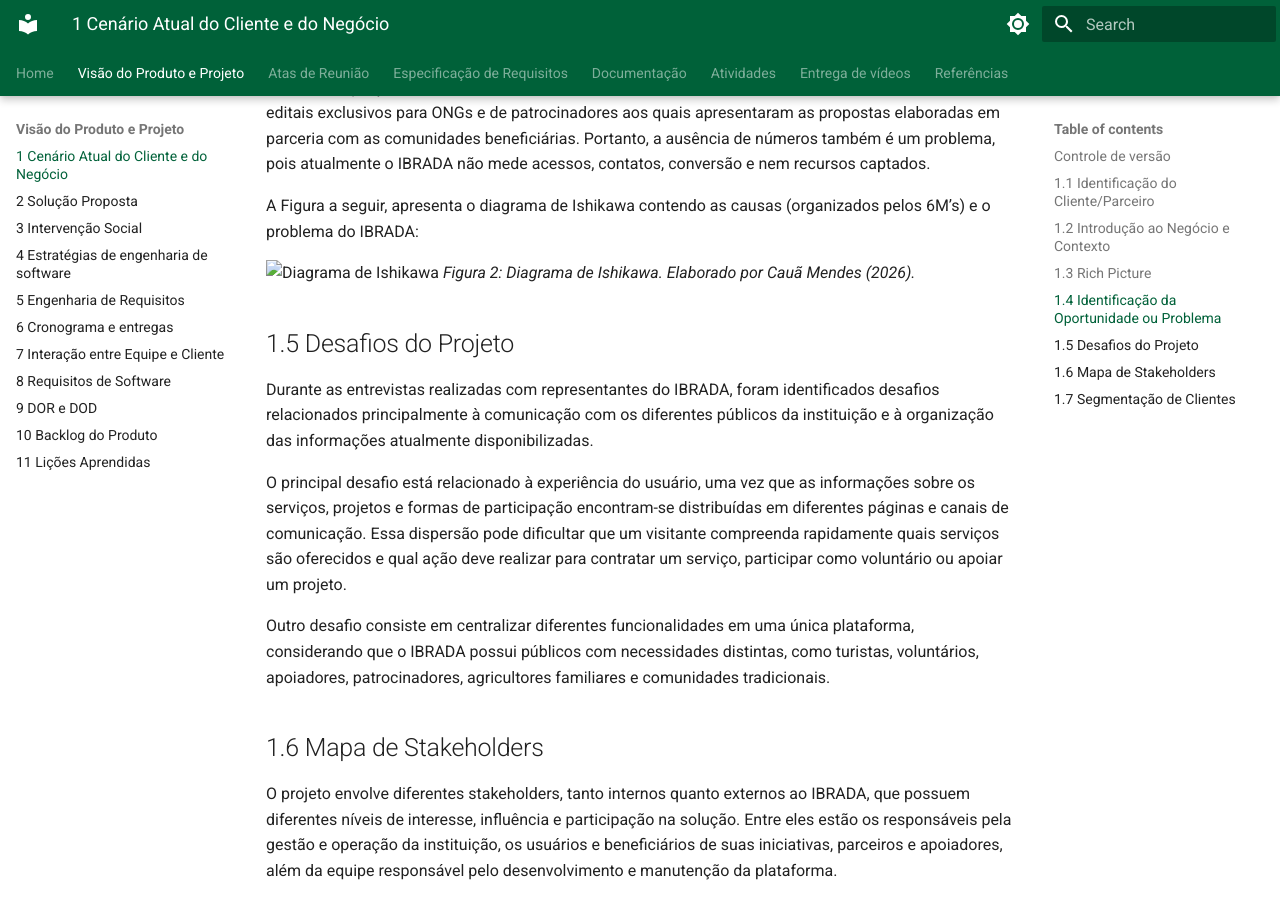
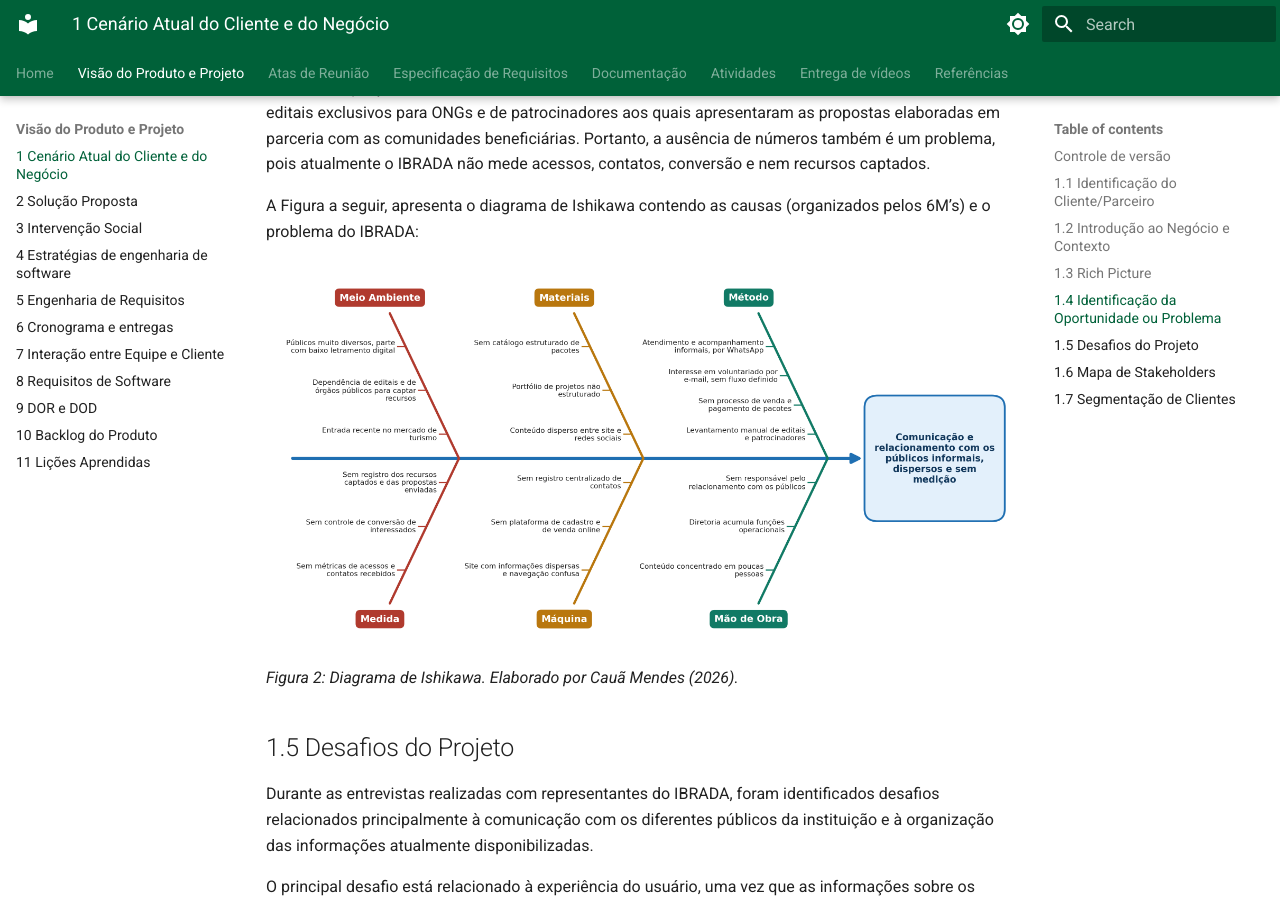
Before and after one commit to mdsreq-fga-unb/REQ-2026.2-T01-IBRADA-NET, an MkDocs documentation site: the page built from docs/documento-visao/1_cenarioAtual.md, in a window 1280 px wide and 900 px high, scrolled down 4073 px. Built offline with MkDocs 1.6.1 and Material for MkDocs 9.7.7, drawn with Linux system fonts in a browser that asks for light colours.

Commit message:
fix: coloca imagens na pasta correta para renderização correta

```diff
--- a/docs/documento-visao/1_cenarioAtual.md
+++ b/docs/documento-visao/1_cenarioAtual.md
@@ -70,7 +70,7 @@
 
 A Figura a seguir, apresenta o diagrama de Ishikawa contendo as causas (organizados pelos 6M’s) e o problema do IBRADA:
 
-![Diagrama de Ishikawa](assets/ishikawa_IBRADA-NET.png)
+![Diagrama de Ishikawa](../assets/ishikawa_IBRADA-NET.png)
 *Figura 2: Diagrama de Ishikawa. Elaborado por Cauã Mendes (2026).*
 
 ##  1.5 Desafios do Projeto
@@ -103,7 +103,7 @@
 
 *Tabela 2: Tabela de stakeholders*
 
-![ Mapa de Stakeholders](assets/mapa-de-stakeholders.jpg)
+![ Mapa de Stakeholders](../assets/mapa-de-stakeholders.jpg)
 *Figura 3:  Mapa de Stakeholders. Elaborado por Arthur Scartezini (2026).*
 
 ## 1.7 Segmentação de Clientes
```
Also changed, not shown: docs/assets/ishikawa.jpeg (deleted), docs/assets/ishikawa_IBRADA-NET.png (renamed from assets/ishikawa_IBRADA-NET.png), docs/assets/mapa-de-stakeholders.jpg (renamed from assets/mapa-de-stakeholders.jpg), docs/assets/stakeholders.png (deleted).
